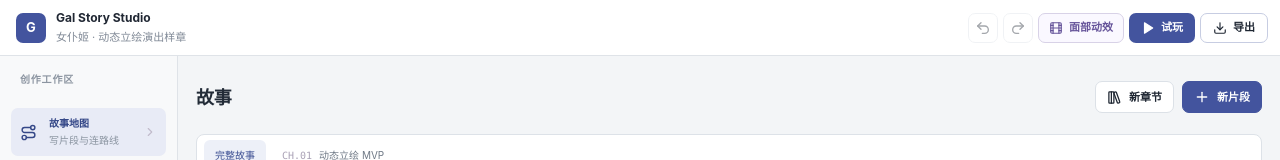
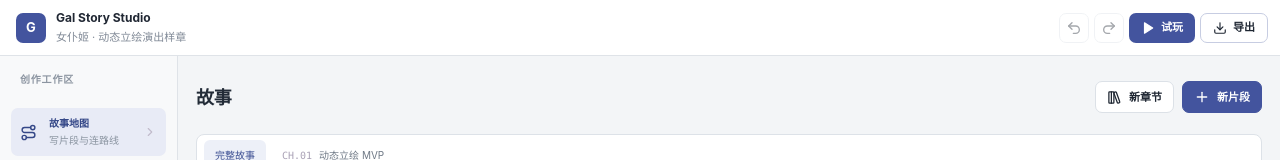
Before and after one commit to asashiki/oblivion-haven, a Next.js app in the folder gal-blog-game-studio/: page / in a window 1280 px wide. Shown: the top 160 px of the page. Built offline with nearby package versions, Linux system fonts and the light colour scheme.

Commit message:
Connect layered face motion to Studio WebGAL preview

```diff
--- a/gal-blog-game-studio/components/studio/SimpleStudio.tsx
+++ b/gal-blog-game-studio/components/studio/SimpleStudio.tsx
@@ -2680,7 +2680,6 @@ export function SimpleStudio({
           <div className="simple-save-state"><Save size={13} /><span>{savedAt}</span></div>
           <button className="icon-soft" onClick={onUndo} disabled={!canUndo} title="撤销"><Undo2 size={16} /></button>
           <button className="icon-soft" onClick={onRedo} disabled={!canRedo} title="重做"><Redo2 size={16} /></button>
-          <a className="simple-face-motion-entry" href="/face-motion-lab"><Film size={14} /> 面部动效</a>
           <button className="simple-top-preview" onClick={() => setSection("preview")}><Play size={14} fill="currentColor" /> 试玩</button>
           <button className="simple-top-export" onClick={() => setExportOpen(true)}><Download size={14} /> 导出</button>
         </div>
```
